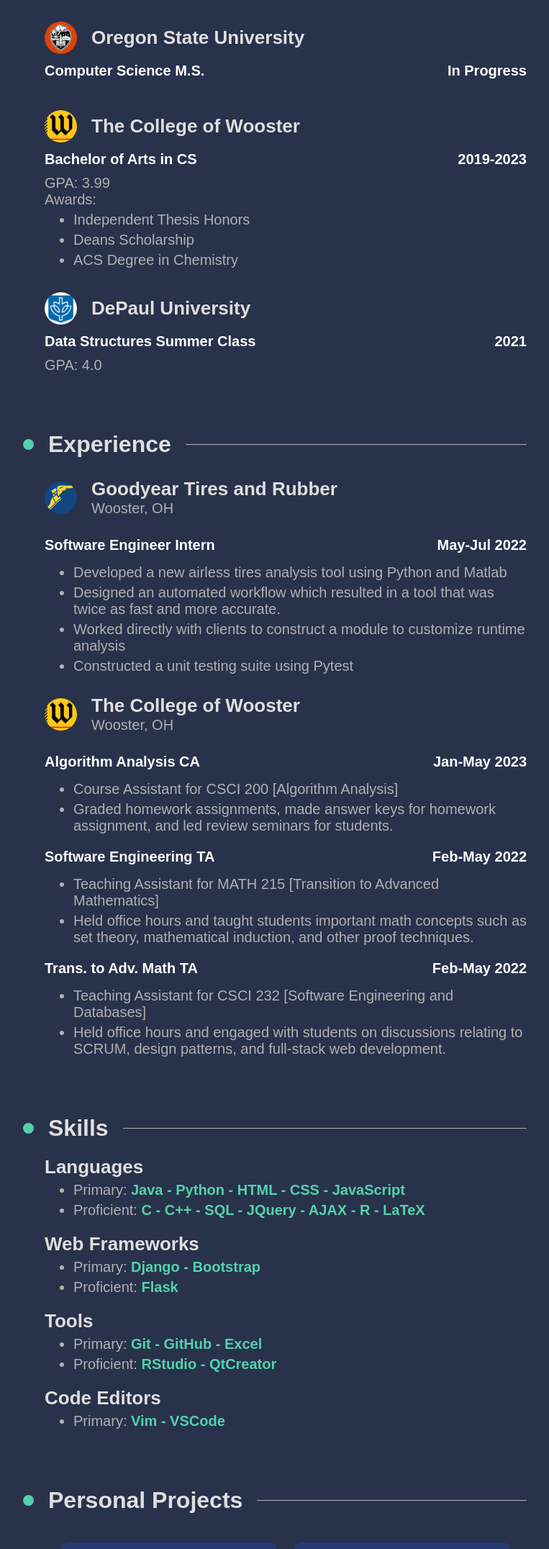
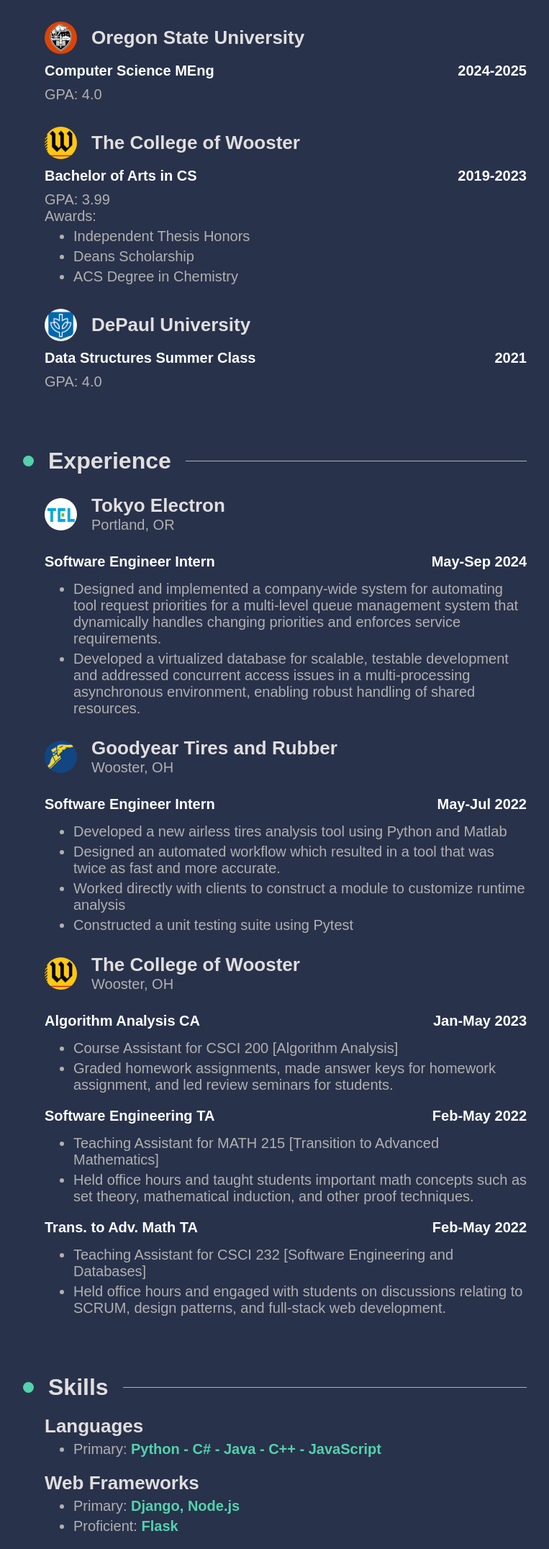
Before and after one commit to Kevin-Defang-Yuan/Kevin-Defang-Yuan, a plain HTML site: page index.html in a window 1280 px wide. Shown: the part 648-2800 px from the top of the page at 72% size, without its empty margins (258-1021 px from the left). Drawn offline with Linux system fonts and the light colour scheme.

Commit message:
Updated Experience and projects

```diff
--- a/index.html
+++ b/index.html
@@ -48,7 +48,7 @@
               <a href="https://github.com/Kevin-Defang-Yuan"><img id="github-logo" src="assets/github-logo-new.png"/></a>
               <a href="https://www.linkedin.com/in/kevin-yuan-1478a7203/"><img id="linkedin-logo" src="assets/linkedin-logo-new.png"/></a>
               <a href="mailto:kevindyuan@gmail.com"><img id="email-logo" src="assets/email-logo-new.png"/></a>
-              <a id="resume" href="Latest_Resume.pdf">Resume<img id="download" src="assets/download-icon.png"/></a>
+              <a id="resume" href="Latest_Resume2.pdf">Resume<img id="download" src="assets/download-icon.png"/></a>
             </div>
           </div>
         </section>
@@ -71,8 +71,12 @@
             </div>
 
             <div class="school-degree">
-              <h5>Computer Science M.S.</h5>
-              <h5>In Progress</h5>
+              <h5>Computer Science MEng</h5>
+              <h5>2024-2025</h5>
+            </div>
+
+            <div class="school-details">
+              <p>GPA: 4.0</p>
             </div>
           </div>
 
@@ -123,6 +127,31 @@
             <div class="dot"> </div>
             <h3>Experience</h3>
             <div class="line"></div>
+          </div>
+
+          <!-- Tokyo Electron -->
+          <div class="tokyoelectron-company">
+            <div class="company-header">
+              <img src="assets/tel-logo.png"/>
+              <div class="company-desc">
+                <h4>Tokyo Electron</h4>
+                <p>Portland, OR</p>
+              </div>
+            </div>
+
+            <div class="company-position">
+              <h5>Software Engineer Intern</h5>
+              <h5>May-Sep 2024</h5>
+            </div>
+
+            <div class="experience-details">
+              <ul>
+                <li>Designed and implemented a company-wide system for automating tool request priorities for a multi-level queue
+                  management system that dynamically handles changing priorities and enforces service requirements.</li>
+                <li> Developed a virtualized database for scalable, testable development and addressed concurrent access issues in a
+                  multi-processing asynchronous environment, enabling robust handling of shared resources.</li>
+              </ul>
+            </div>
           </div>
 
           <!-- Goodyear -->
@@ -211,24 +240,15 @@
           <div class="area-container">
             <h4>Languages</h4>
             <ul>
-              <li>Primary: <b> Java - Python - HTML - CSS - JavaScript</b></li>
-              <li>Proficient:<b> C - C++ - SQL - JQuery - AJAX - R - LaTeX</b></li>
+              <li>Primary: <b> Python - C# - Java - C++ - JavaScript</b></li>
             </ul>
           </div>
           <!--Web Frameworks-->
           <div class="area-container">
             <h4>Web Frameworks</h4>
             <ul>
-              <li>Primary:<b> Django - Bootstrap</b></li>
+              <li>Primary:<b> Django, Node.js</b></li>
               <li>Proficient:<b> Flask</b></li>
-            </ul>
-          </div>
-          <!--Tools-->
-          <div class="area-container">
-            <h4>Tools</h4>
-            <ul>
-              <li>Primary:<b> Git - GitHub - Excel</b></li>
-              <li>Proficient:<b> RStudio - QtCreator</b></li>
             </ul>
           </div>
           <!--Code Editors-->
@@ -236,6 +256,13 @@
             <h4>Code Editors</h4>
             <ul>
               <li>Primary:<b> Vim - VSCode</b></li>
+            </ul>
+          </div>
+          <!--Code Editors-->
+          <div class="area-container">
+            <h4>Other</h4>
+            <ul>
+              <li>Primary:<b> Git, SQL, SQLServer, Redis, MongoDB, Docker, High Performance Computing, Parallel Processing</b></li>
             </ul>
           </div>
         </div>
@@ -249,6 +276,11 @@
           </div>
 
           <div class="projects-flex">
+            <div class="project-box">
+              <a href="https://github.com/decryptofy/scarr/blob/main/src/scarr/engines/chi2test.py" ><img src="assets/github-logo-new.png"/></a>
+              <a href="https://github.com/decryptofy/scarr/blob/main/src/scarr/engines/chi2test.py"><h4>SCARR: Chi2 engine</h4></a>
+              <h5>Open Source contribution to SCARR</h5>
+            </div>
             <div class="project-box">
               <a href="https://github.com/Kevin-Defang-Yuan/Expense-Tracker" ><img src="assets/github-logo-new.png"/></a>
               <a href="https://github.com/Kevin-Defang-Yuan/Expense-Tracker"><h4>Independent Theses</h4></a>
```
Also changed, not shown: assets/tel-logo.png (added), 3 other files.
